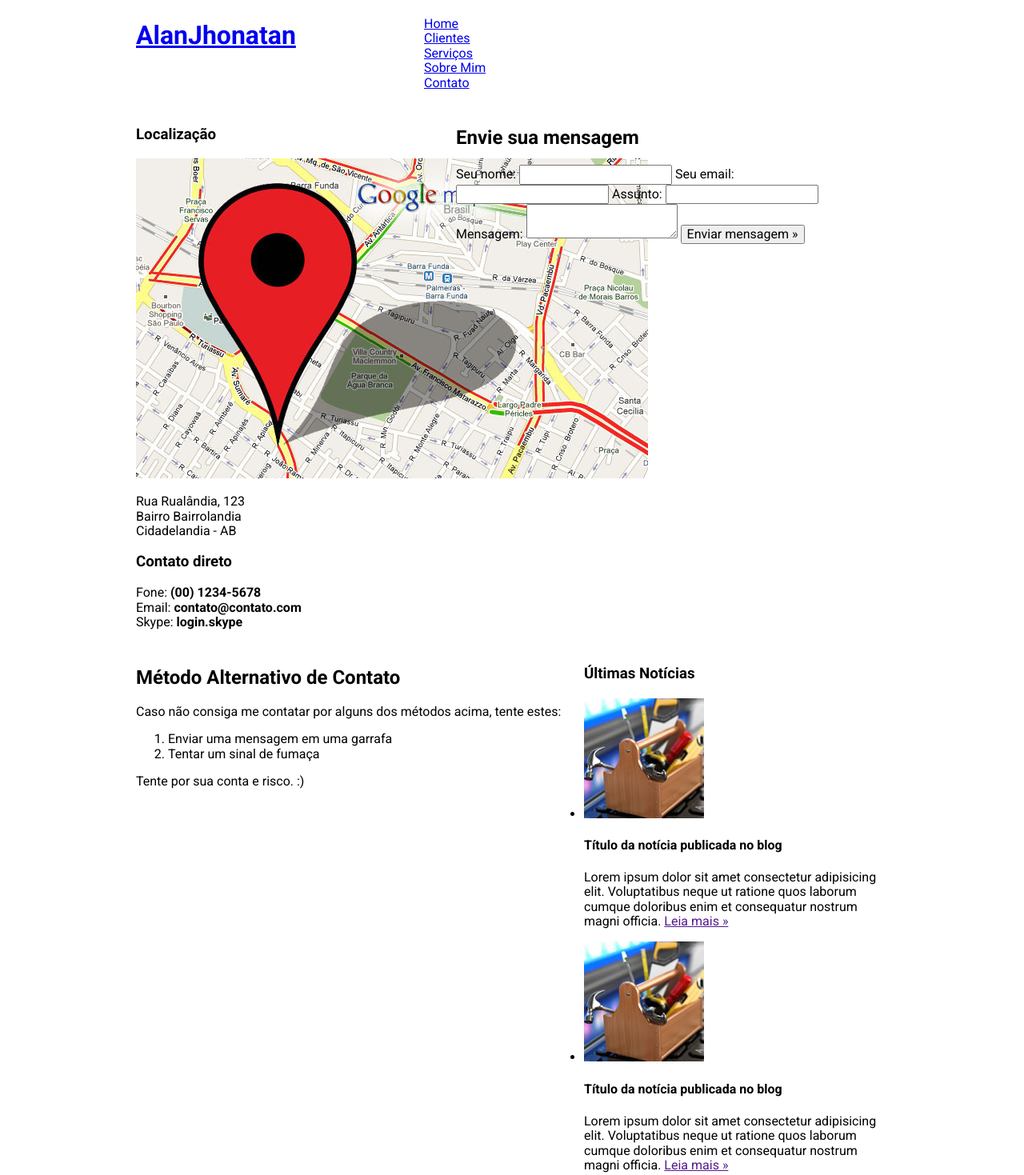
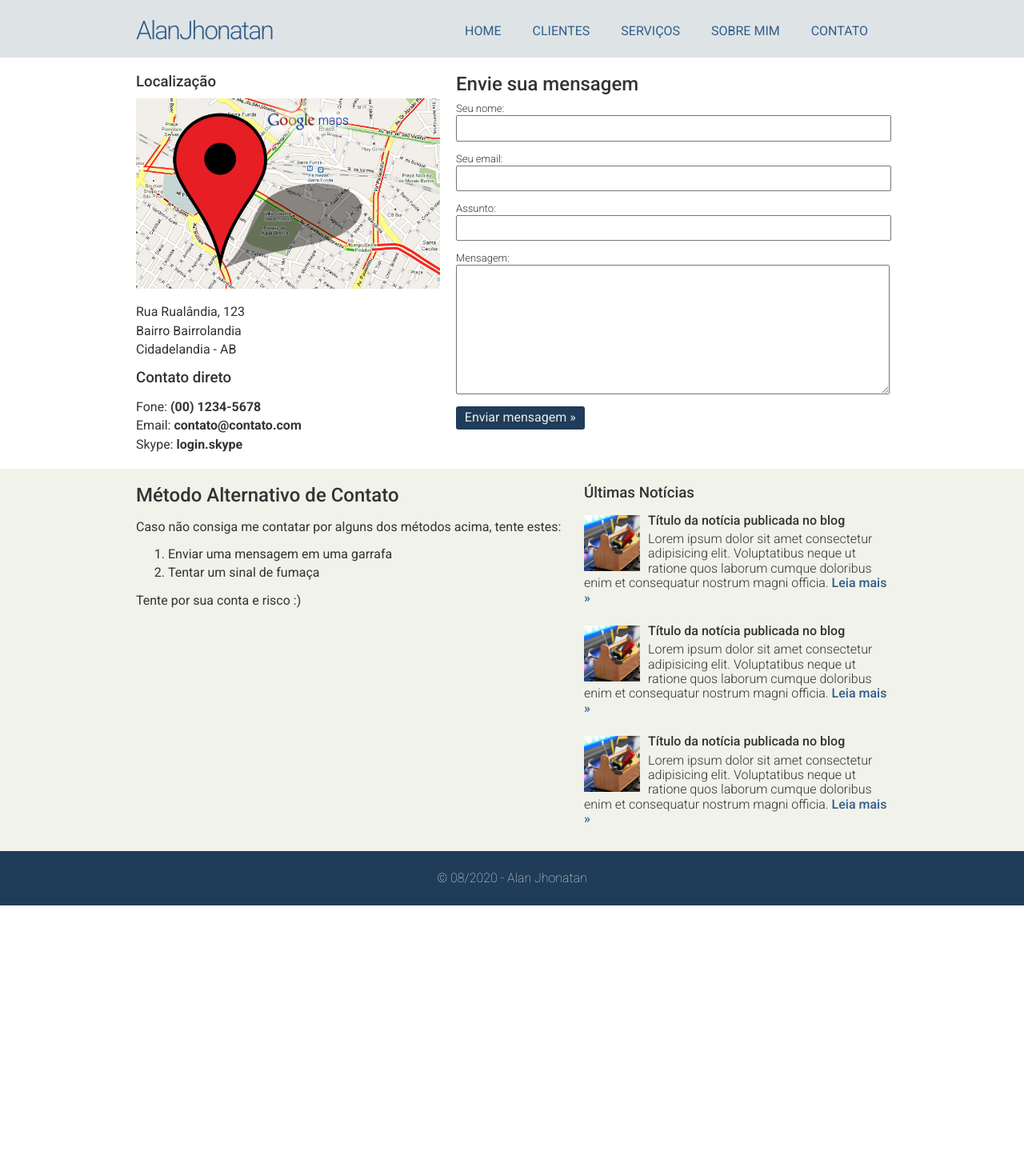
Before and after one commit to AlanJhonatan/sites-to-training, a plain HTML site: page RBTech/pages/contato.html in a window 1280 px wide. Shown: the top 1469 px of the page at 80% size. After the commit the page ends 1132 px from the top, so only its background shows below. Drawn offline with Linux system fonts and the light colour scheme.

Commit message:
The CSS was inserted and the code was refactored

```diff
--- a/RBTech/css/style.css
+++ b/RBTech/css/style.css
@@ -1,30 +1,19 @@
+/* ELEMENTS STYLES */
 body {
   font-family: 'Roboto', sans-serif;
+  color: #333;
 }
 
-.background-gray {
-  background: #cccccc;
+a:link, a:active, a:visited{
+  color: #315e8a;
+  text-decoration: none;
 }
 
-.inline {
-  display: inline;
+a:hover {
+  text-decoration: underline;
 }
 
-.no-padding {
-  padding: 0;
-}
-
-.list-style-none {
-  list-style: none;
-}
-
-.text-align-center {
-  text-align: center;
-}
-
-
 /* grid 960px */
-
 .linha {
   width: 960px;
   margin: 0 auto;
@@ -85,3 +74,151 @@ body {
 .col12 {
   width: 940px;
 }
+
+/* REUTILIZAVEIS */
+
+.no-padding{
+  padding: 0 !important;
+}
+
+.no-margin{
+  margin: 0 !important;
+}
+
+h1,h2,h3,h4,h5,h6 {
+  font-weight: 500;
+  margin: 15px 0 10px 0;
+}
+
+ul li, ol li {
+  margin-bottom: 5px;
+}
+
+ul.inline li, ol.inline li {
+  display: inline;
+  margin-right: 15px;
+}
+
+ul.inline il:last-child, ol.inline li:last-child {
+  margin-right: 0;
+}
+
+ul.list-style-none, ol.list-style-none {
+  list-style-type: none;
+}
+
+a.btn, input.btn {
+  background: #1f3c58;
+  padding: 5px 10px;
+  border-radius: 3px;
+  color: #ebebeb;
+  cursor: pointer;
+  margin: 5px 0;
+  display: inline-block;
+  border: none;
+}
+
+a.btn:hover, input.btn:hover {
+  background: #315e8a;
+  text-decoration: none;
+}
+
+img {
+  max-width: 100%;
+  height: auto;
+}
+
+/* SITE LAYOUT */
+
+.header {
+  background: #dee3e6;
+}
+
+h1.logo {
+  font-weight: 300;
+  color: #315e8a;
+  letter-spacing: -2px;
+}
+
+h1 a:hover {
+  text-decoration: none;
+  cursor: pointer;
+}
+
+.conteudo-extra {
+  background: #f1f2ea;
+}
+
+.footer {
+  background: #1f3c58;
+  color: #ebebeb;
+  padding: 20px 0;
+  text-align: center;
+  font-weight: 100;
+}
+
+.menu {
+  text-transform: uppercase;
+  text-align: right;
+  margin-top: 25px;
+}
+
+.menu li a {
+  padding: 5px 10px;
+  border-radius: 3px;
+}
+
+.menu li a:hover {
+  text-decoration: none;
+  background: #1f3c58;
+  color: #ebebeb;
+}
+
+ul.noticia li {
+  clear: both;
+  display: block;
+  overflow: hidden;
+  margin-bottom: 20px;
+}
+
+ul.noticia li img {
+  width: 70px;
+  height: auto;
+  margin-right: 10px;
+  float: left;
+}
+
+ul.noticia li h4 {
+  font-weight: 500;
+  margin: -2px 0 5px 0;
+}
+ul.noticia li p {
+  margin: 5px 0;
+  font-weight: 300;
+}
+
+ul.noticia li p a{
+  font-weight: 500;
+}
+
+.contato label {
+  display: block;
+  font-size: 13px;
+  font-weight: 300;
+}
+
+.contato input, .contato textarea {
+  display: block;
+  margin-bottom: 15px;
+  padding: 5px 2%;
+  width: 96%;
+}
+
+.contato textarea {
+  height: 150px;
+}
+
+.contato input[type='submit'] {
+  display: block;
+  width: auto;
+}
--- a/RBTech/pages/contato.html
+++ b/RBTech/pages/contato.html
@@ -2,10 +2,10 @@
 <html lang="pt-br">
 <head>
   <meta charset="UTF-8">
-  <title>Página Inicial</title>
-  <link rel="stylesheet" href="/css/normalize.css">
+  <title>Contato</title>
+  <link rel="stylesheet" href="../css/normalize.css">
   <link href="https://fonts.googleapis.com/css2?family=Roboto:wght@100;300;400;500;700&display=swap" rel="stylesheet">
-  <link rel="stylesheet" href="/css/style.css">
+  <link rel="stylesheet" href="../css/style.css">
 </head>
 <body>
   <!-- HEADER START -->
@@ -13,18 +13,16 @@
     <div class="linha">
       <header>
         <div class="coluna col4">
-          <h1>
-            <a href="/">AlanJhonatan</a>
-          </h1>
+          <h1 class="logo"><a href="../index.html">AlanJhonatan</a></h1>
         </div>
         <div class="coluna col8">
           <nav>
-            <ul class="menu list-style-none">
-              <li><a href="#">Home</a></li>
-              <li><a href="/pages/clientes.html">Clientes</a></li>
-              <li><a href="/pages/servicos.html">Serviços</a></li>
-              <li><a href="/pages/sobre-mim.html">Sobre Mim</a></li>
-              <li><a href="/pages/contato.html">Contato</a></li>
+            <ul class="menu inline list-style-none">
+              <li><a href="../index.html">Home</a></li>
+              <li><a href="./clientes.html">Clientes</a></li>
+              <li><a href="./servicos.html">Serviços</a></li>
+              <li><a href="./sobre-mim.html">Sobre Mim</a></li>
+              <li><a href="./contato.html">Contato</a></li>
             </ul>
           </nav>
         </div>
@@ -33,12 +31,12 @@
   </div>
   <!-- HEADER END -->
 
-  <!-- MAIN START -->
+  <!-- CONTENT START -->
   <div class="linha">
     <section>
       <div class="coluna col5 sidebar">
         <h3>Localização</h3>
-        <img src="/img/mapa.jpg" alt="">
+        <img src="../img/mapa.jpg" alt="">
         <ul class="no-padding list-style-none">
           <li>Rua Rualândia, 123</li>
           <li>Bairro Bairrolandia</li>
@@ -51,7 +49,7 @@
           <li>Skype: <strong>login.skype</strong></li>
         </ul>
       </div>
-      <div class="coluna col7">
+      <div class="coluna col7 contato">
         <h2>Envie sua mensagem</h2>
         <form action="">
           <label for="nome">Seu nome:</label>
@@ -71,8 +69,9 @@
       </div>
     </section>
   </div>
-  <!-- MAIN END -->
+  <!-- CONTENT END -->
 
+  <!-- EXTRA CONTENT START -->
   <div class="conteudo-extra">
     <div class="linha">
       <div class="coluna col7">
@@ -83,49 +82,44 @@
             <li>Enviar uma mensagem em uma garrafa</li>
             <li>Tentar um sinal de fumaça</li>
           </ol>
-          <p>Tente por sua conta e risco. :)</p>
+          <p>Tente por sua conta e risco :)</p>
         </section>
       </div>
       <div class="coluna col5">
         <h3>Últimas Notícias</h3>
-        <ul class="style-list-none no-padding noticia">
+        <ul class="list-style-none no-padding noticia">
           <li>
-            <img src="/img/thumb-pequena.jpg" alt="">
+            <img src="../img/thumb-pequena.jpg" alt="">
             <h4>Título da notícia publicada no blog</h4>
-            <p>
-              Lorem ipsum dolor sit amet consectetur adipisicing elit.
-              Voluptatibus neque ut ratione quos laborum cumque doloribus enim et consequatur nostrum magni officia.
-              <a href="">Leia mais &raquo;</a>
+            <p>Lorem ipsum dolor sit amet consectetur adipisicing elit. Voluptatibus neque ut ratione quos laborum cumque doloribus enim et consequatur nostrum magni officia.
+              <a href="/pages/clientes.html">Leia mais &raquo;</a>
             </p>
           </li>
           <li>
-            <img src="/img/thumb-pequena.jpg" alt="">
+            <img src="../img/thumb-pequena.jpg" alt="">
             <h4>Título da notícia publicada no blog</h4>
-            <p>
-              Lorem ipsum dolor sit amet consectetur adipisicing elit.
-              Voluptatibus neque ut ratione quos laborum cumque doloribus enim et consequatur nostrum magni officia.
-              <a href="">Leia mais &raquo;</a>
+            <p>Lorem ipsum dolor sit amet consectetur adipisicing elit. Voluptatibus neque ut ratione quos laborum cumque doloribus enim et consequatur nostrum magni officia.
+              <a href="/pages/clientes.html">Leia mais &raquo;</a>
             </p>
           </li>
           <li>
-            <img src="/img/thumb-pequena.jpg" alt="">
+            <img src="../img/thumb-pequena.jpg" alt="">
             <h4>Título da notícia publicada no blog</h4>
-            <p>
-              Lorem ipsum dolor sit amet consectetur adipisicing elit.
-              Voluptatibus neque ut ratione quos laborum cumque doloribus enim et consequatur nostrum magni officia.
-              <a href="">Leia mais &raquo;</a>
+            <p> Lorem ipsum dolor sit amet consectetur adipisicing elit. Voluptatibus neque ut ratione quos laborum cumque doloribus enim et consequatur nostrum magni officia.
+              <a href="/pages/clientes.html">Leia mais &raquo;</a>
             </p>
           </li>
         </ul>
       </div>
     </div>
   </div>
+  <!-- EXTRA CONTENT END -->
 
   <!-- FOOTER START -->
   <div class="footer">
     <div class="linha">
       <div class="coluna col12 text-align-center">
-        <span>&copy; 2020 - Alan Jhonatan</span>
+        <span>&copy; 08/2020 - Alan Jhonatan</span>
       </div>
     </div>
   </div>
```
Also changed, not shown: RBTech/index.html (+36 -50 lines), RBTech/pages/clientes.html (+41 -101 lines), RBTech/pages/servicos.html (+32 -64 lines), RBTech/pages/sobre-mim.html (+23 -29 lines).
